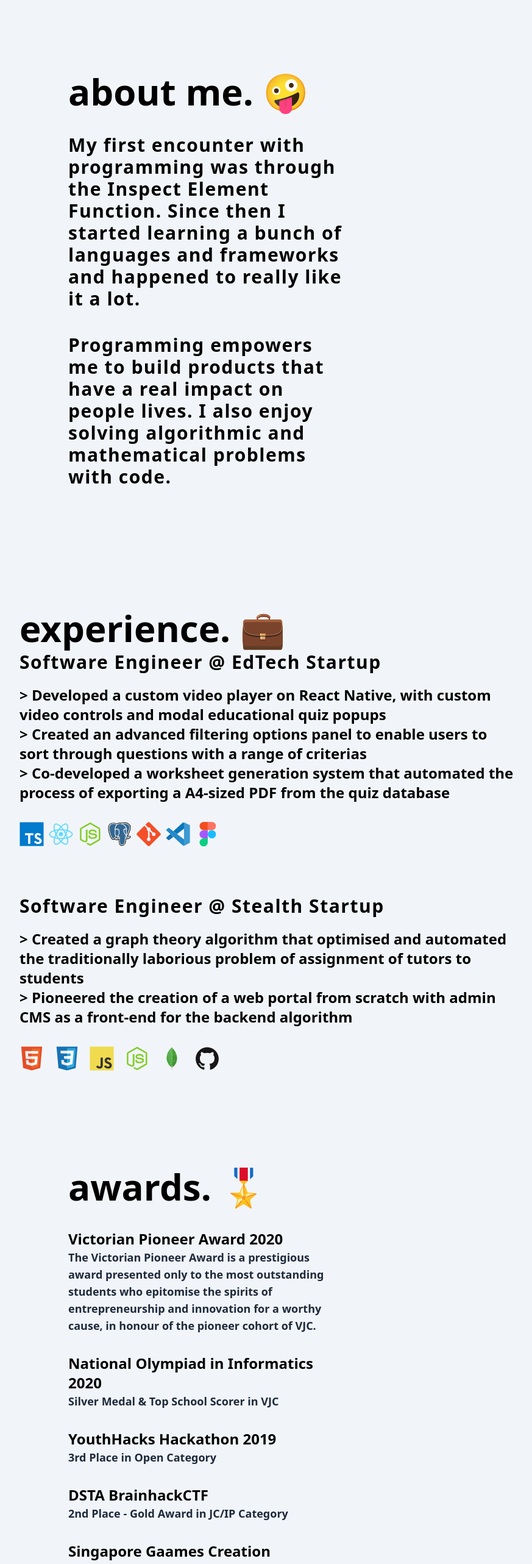
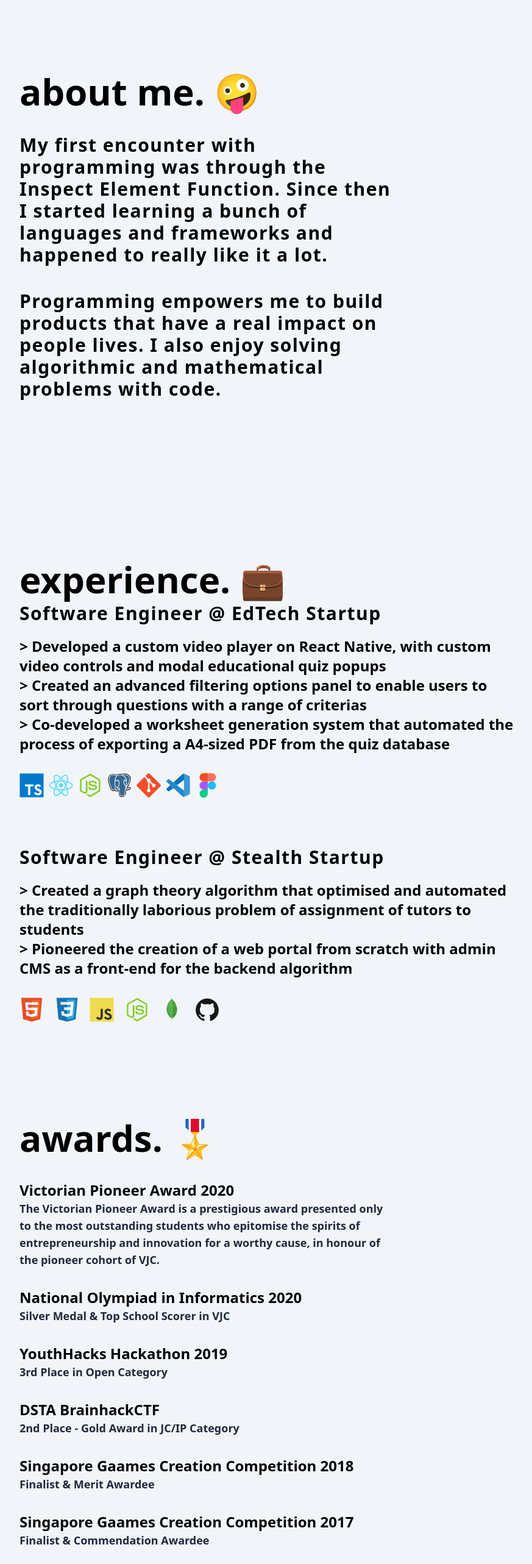
Before and after one commit to btjm123/personal, a Next.js app: page / in a window 1280 px wide. Shown: the part 840-3405 px from the top of the page at 61% size, without its empty margins (96-969 px from the left). Built offline with nearby package versions, Linux system fonts and the light colour scheme.

Commit message:
consistent widths and paddings across sections

```diff
--- a/src/pages/index.tsx
+++ b/src/pages/index.tsx
@@ -203,8 +203,8 @@ export default function Home() {
         className="min-h-screen flex justify-center"
         ref={aboutSectionRef}
       >
-        <div className="sm:w-screen md:w-screen lg:w-4/5 mt-40">
-          <div className="sm:w-full md:w-full sm:px-20 md:px-20 lg:w-3/5">
+        <div className="w-4/5 mt-40">
+          <div className="sm:w-full md:w-full lg:w-3/5">
             <FirstHeading>about me. 🤪</FirstHeading>
             <motion.div
               ref={aboutMeRef}
@@ -305,8 +305,8 @@ export default function Home() {
         className="min-h-screen flex justify-center"
         ref={awardsSectionRef}
       >
-        <div className="sm:w-full md:w-full lg:w-4/5 mt-20">
-          <div className="sm:w-full md:w-full sm:px-20 md:px-20 lg:w-3/5">
+        <div className="w-4/5 mt-20">
+          <div className="sm:w-full md:w-full lg:w-3/5">
             <FirstHeading>awards. 🎖️</FirstHeading>
             <motion.ul
               ref={awardRef}
```
